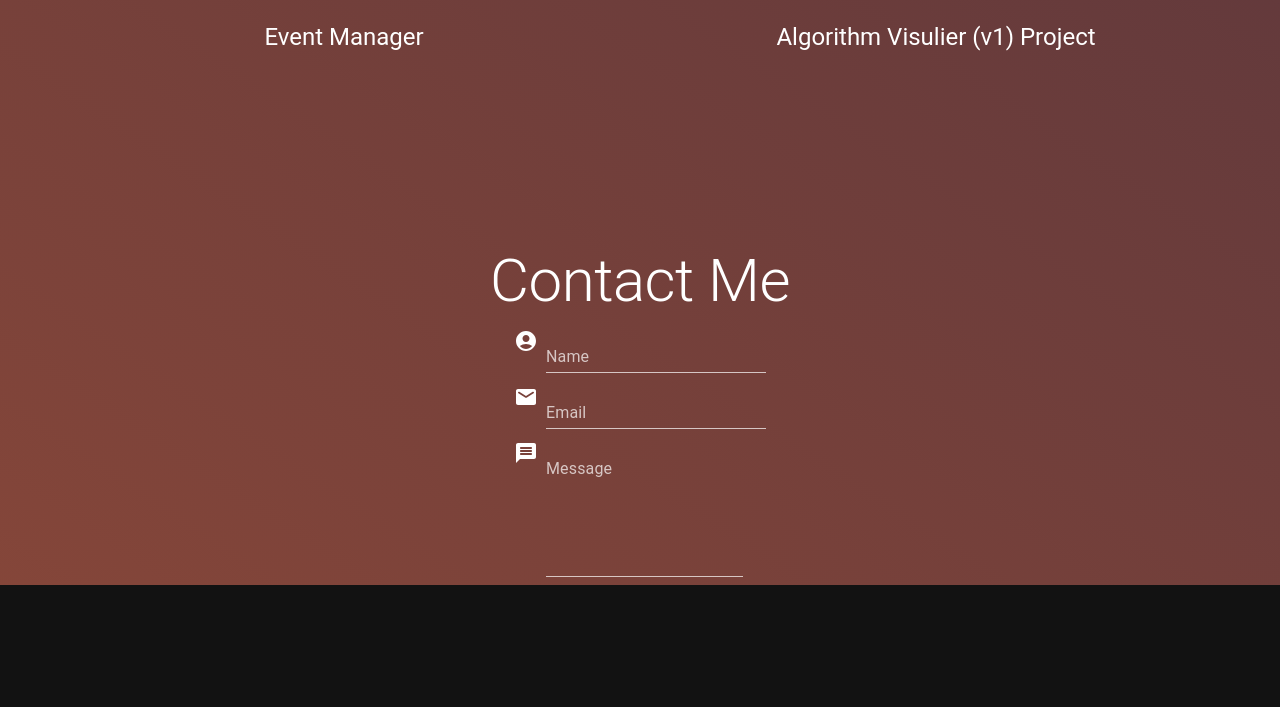
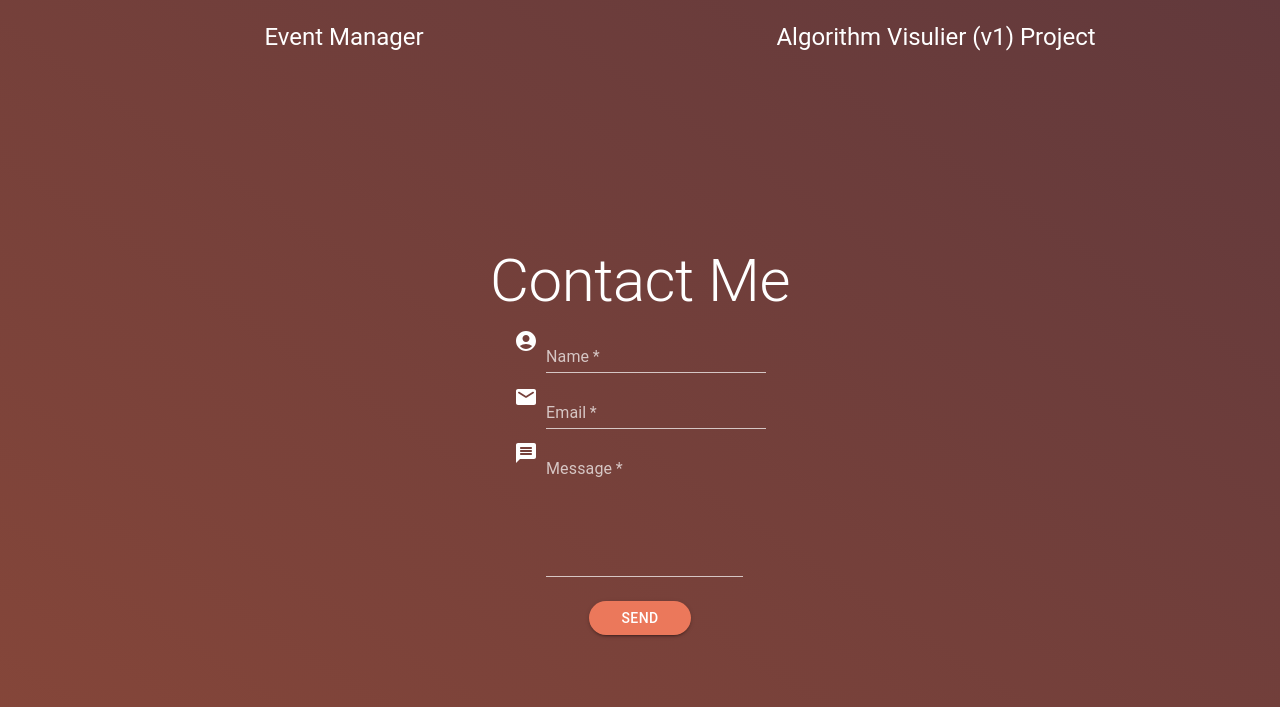
Before and after one commit to EzyhB/portfolio-webpage, a Gatsby site: page / in a window 1280 px wide. Shown: the part 4327-5034 px from the top of the page. Before the commit the page ends 4912 px from the top, so only its background shows below. Built offline with nearby package versions, Linux system fonts and the light colour scheme; Gatsby itself is replaced by a stand-in of ours.

Commit message:
added an email form submit

```diff
--- a/componenets/EmailSection/index.tsx
+++ b/componenets/EmailSection/index.tsx
@@ -26,14 +26,30 @@ export default function EmailSection() {
         maxWidth="sm"
         sx={{ display: "flex", justifyContent: "center" }}
       >
+        <form
+          action="https://formsubmit.co/7415808986e2eb905434df802c087893"
+          method="POST"
+        >
           <Box sx={{ "& > :not(style)": { m: 1 } }}>
             <Box sx={{ display: "flex", alignItems: "flexend" }}>
               <AccountCircle sx={{ color: "action.active", mr: 1, my: 0.5 }} />
-            <TextField id="email-name" label="Name" variant="standard" />
+              <TextField
+                id="email-name"
+                label="Name"
+                name="name"
+                required
+                variant="standard"
+              />
             </Box>
             <Box sx={{ display: "flex", alignItems: "flexend" }}>
               <EmailRounded sx={{ color: "action.active", mr: 1, my: 0.5 }} />
-            <TextField id="email-email" label="Email" variant="standard" />
+              <TextField
+                id="email-email"
+                label="Email"
+                name="email"
+                required
+                variant="standard"
+              />
             </Box>
             <Box sx={{ display: "flex", alignItems: "flexend" }}>
               <MessageRounded sx={{ color: "action.active", mr: 1, my: 0.5 }} />
@@ -41,11 +57,35 @@ export default function EmailSection() {
                 id="email-message"
                 label="Message"
                 variant="standard"
+                name="message"
+                required
                 multiline
                 rows={5}
               />
             </Box>
+            <Box
+              sx={{
+                display: "flex",
+                justifyContent: "center",
+                padding: "1rem 0 4rem 0",
+              }}
+            >
+              <input
+                type="hidden"
+                name="_next"
+                value="https://a-shah-portfolio.vercel.app/"
+              ></input>
+              <Button
+                variant="contained"
+                color="secondary"
+                sx={{ borderRadius: "2rem", padding: "0.3rem 2rem" }}
+                type="submit"
+              >
+                Send
+              </Button>
             </Box>
+          </Box>
+        </form>
       </Container>
       {/* <Box sx={{ m: { md: 20, sm: 15, xs: 15 } }}>Thanks for visiting</Box> */}
     </Container>
--- a/componenets/SeondaryContainedButton/index.tsx
+++ b/componenets/SeondaryContainedButton/index.tsx
@@ -13,6 +13,7 @@ export default function SecondaryContainedButton({ text }: props) {
       color="secondary"
       sx={{ borderRadius: "40px" }}
       disableRipple={true}
+
     >
       {text}
     </Button>
```
Lines whose indentation alone changed are shown as unchanged.
